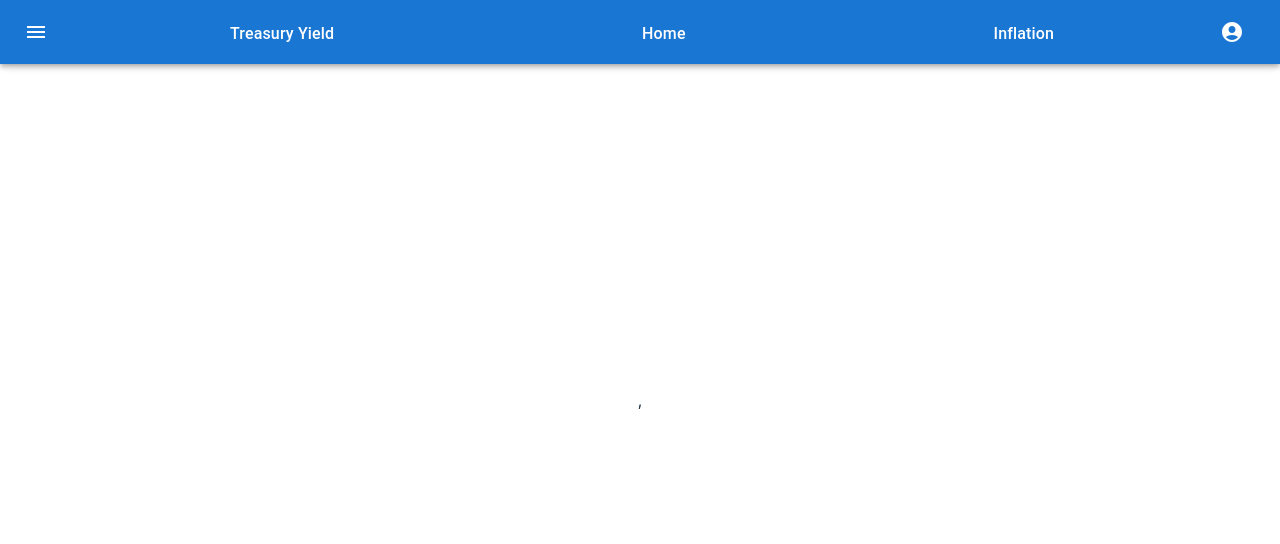
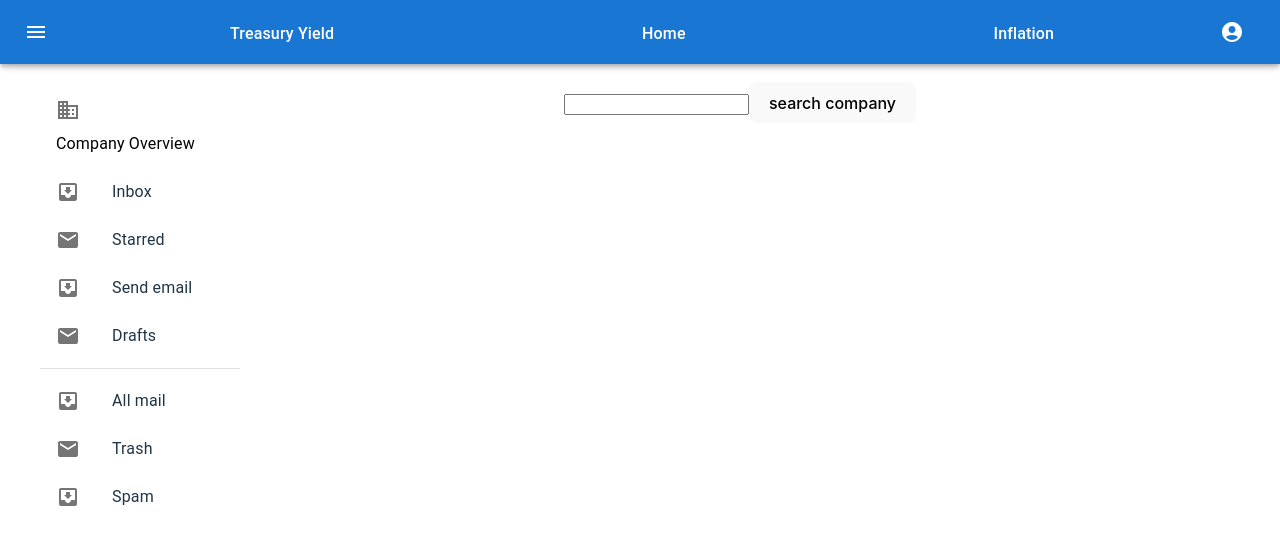
Before and after one commit to ChrisDietrich405/marcelo-api-9-8, a React (Vite) app: page /company-overview in a window 1280 px wide. Shown: the top 544 px of the page. Built offline with nearby package versions, Linux system fonts and the light colour scheme.

Commit message:
feature added company overview page

```diff
--- a/src/App.css
+++ b/src/App.css
@@ -1,6 +1,20 @@
 #root {
-  max-width: 1280px;
   margin: 50px auto;
   padding: 2rem;
   text-align: center;
 }
+
+.App {
+  display: flex;
+}
+
+aside {
+  width: 200px;
+}
+
+main {
+  flex: 1;
+  display: flex;
+  justify-content: center;
+
+}
--- a/src/App.tsx
+++ b/src/App.tsx
@@ -1,39 +1,38 @@
 //e6288f14f6msh5914240bcd1e9bfp1407abjsn3cbd6935548c
 
-import { useState } from 'react'
-import {
-  BrowserRouter,
-  Routes,
-  Route,
-} from "react-router-dom";
-import reactLogo from './assets/react.svg'
+import { useState } from "react";
+import { BrowserRouter, Routes, Route } from "react-router-dom";
 
-import TreasuryYield from './pages/TreasuryYield'
-import Home from './pages/Home';
-import Navbar from './components/Navbar';
-import Inflation from './pages/Inflation';
+import TreasuryYield from "./pages/TreasuryYield";
+import Home from "./pages/Home";
+import Inflation from "./pages/Inflation";
+import Navbar from "./components/Navbar";
+import Sidebar from "./components/Sidebar";
+import Box from "@mui/material/Box";
 
-import './App.css'
+import "./App.css";
+import CompanyOverview from "./pages/CompanyOverview";
 
 function App() {
+  return (
+    <BrowserRouter>
+      <div className="App">
+        <Navbar />
+        <aside>
+          <Sidebar />
+        </aside>
+        <main>
+          <Routes>
+            <Route path="/" element={<Home />} />
+            <Route path="/treasury-yield" element={<TreasuryYield />} />
+            <Route path="/inflation" element={<Inflation />} />
+            <Route path="/company-overview" element={<CompanyOverview />} />
 
-
-
-  return (
-    <div className="App">
-
-    <BrowserRouter>
-    <Navbar/>
-    <Routes>
-      <Route path="/" element={<Home />}/>
-      <Route path="/treasury-yield" element={<TreasuryYield />}/>
-      <Route path="/inflation" element={<Inflation />}/>
-
-
-    </Routes>
-  </BrowserRouter>,
-    </div>
-  )
+          </Routes>
+        </main>
+      </div>
+    </BrowserRouter>
+  );
 }
 
-export default App
+export default App;
--- a/src/components/Navbar.tsx
+++ b/src/components/Navbar.tsx
@@ -1,7 +1,6 @@
 import * as React from 'react';
 import { Link } from 'react-router-dom';
 import AppBar from '@mui/material/AppBar';
-import Box from '@mui/material/Box';
 import Toolbar from '@mui/material/Toolbar';
 import Typography from '@mui/material/Typography';
 import IconButton from '@mui/material/IconButton';
@@ -25,19 +24,7 @@ import ListItemText from '@mui/material/ListItemText';
 import InboxIcon from '@mui/icons-material/MoveToInbox';
 import MailIcon from '@mui/icons-material/Mail';
 
-const toggleDrawer =
-(open: boolean) =>
-(event: React.KeyboardEvent | React.MouseEvent) => {
-  if (
-    event.type === 'keydown' &&
-    ((event as React.KeyboardEvent).key === 'Tab' ||
-      (event as React.KeyboardEvent).key === 'Shift')
-  ) {
-    return;
-  }
 
-  setState({ ...state, ["left"]: open });
-};
 
 export default function Navbar() {
   const [auth, setAuth] = React.useState(true);
--- /dev/null
+++ b/src/components/Sidebar.tsx
@@ -0,0 +1,56 @@
+import * as React from "react";
+import List from "@mui/material/List";
+import Divider from "@mui/material/Divider";
+import ListItem from "@mui/material/ListItem";
+import ListItemButton from "@mui/material/ListItemButton";
+import ListItemIcon from "@mui/material/ListItemIcon";
+import ListItemText from "@mui/material/ListItemText";
+import InboxIcon from "@mui/icons-material/MoveToInbox";
+import MailIcon from "@mui/icons-material/Mail";
+import CompanyOverview from "../pages/CompanyOverview";
+import BusinessIcon from "@mui/icons-material/Business";
+import { Link } from "react-router-dom";
+const Sidebar = () => {
+  return (
+    <div>
+      {" "}
+      <List>
+        <ListItem disablePadding>
+          <ListItemButton>
+            <Link to="/company-overview" style={{color: "black"}}>
+              <ListItemIcon>
+                <BusinessIcon />
+              </ListItemIcon>
+              <ListItemText primary="Company Overview" />
+            </Link>
+          </ListItemButton>
+        </ListItem>
+        {["Inbox", "Starred", "Send email", "Drafts"].map((text, index) => (
+          <ListItem key={text} disablePadding>
+            <ListItemButton>
+              <ListItemIcon>
+                {index % 2 === 0 ? <InboxIcon /> : <MailIcon />}
+              </ListItemIcon>
+              <ListItemText primary={text} />
+            </ListItemButton>
+          </ListItem>
+        ))}
+      </List>
+      <Divider />
+      <List>
+        {["All mail", "Trash", "Spam"].map((text, index) => (
+          <ListItem key={text} disablePadding>
+            <ListItemButton>
+              <ListItemIcon>
+                {index % 2 === 0 ? <InboxIcon /> : <MailIcon />}
+              </ListItemIcon>
+              <ListItemText primary={text} />
+            </ListItemButton>
+          </ListItem>
+        ))}
+      </List>
+    </div>
+  );
+};
+
+export default Sidebar;
--- a/src/index.css
+++ b/src/index.css
@@ -27,13 +27,13 @@ a:hover {
   font-size: 18px;
 }
 
-body {
+/* body {
   margin: 0;
   display: flex;
   place-items: center;
   min-width: 320px;
   min-height: 100vh;
-}
+} */
 
 h1 {
   font-size: 3.2em;
--- /dev/null
+++ b/src/pages/CompanyOverview.tsx
@@ -0,0 +1,37 @@
+import React, { useEffect, useState } from "react";
+//https://www.alphavantage.co/query?function=OVERVIEW&symbol=IBM&apikey=demo
+
+interface CompanyState {
+    Name: string;
+    Symbol: string;
+    Description: string;
+    Country: string;
+    Exchange: string
+}
+
+const CompanyOverview = () => {
+  const [company, setCompany] = useState<CompanyState | null>(null)
+  const [symbolQuery, setSymbolQuery] = useState<string>("")
+
+  const fetchCompanyOverview = async () => {
+    if(symbolQuery) {
+    const response = await fetch(
+      `https://www.alphavantage.co/query?function=OVERVIEW&symbol=${symbolQuery}&apikey=${
+        import.meta.env.VITE_ALPHAVANTAGE_KEY
+      }`
+    );
+    const data = await response.json()
+    setCompany(data)
+    } else {
+        alert("big problems")
+    }
+  };
+
+  return <div>
+    <input type="text" value={symbolQuery} onChange={(e) => setSymbolQuery(e.target.value)} />
+    <button onClick={fetchCompanyOverview}>search company</button>
+    <h2>{company?.Name}</h2>
+  </div>;
+};
+
+export default CompanyOverview;
--- a/src/pages/TreasuryYield.tsx
+++ b/src/pages/TreasuryYield.tsx
@@ -2,7 +2,7 @@ import React, { useEffect, useState } from "react";
 import axios from "axios";
 import ReactLoading from 'react-loading';
 
-import BasicSelect from "../components/Dropdown";
+import BasicSelect from "../components/BasicSelect";
 interface TreasuryYieldDataProps {
   date: string;
   value: string;
```
Also changed, not shown: package.json (+4 -4 lines), src/components/BasicSelect.tsx (renamed from src/components/Dropdown.tsx), 1 other file (tests, documents, lock files or other folders).
